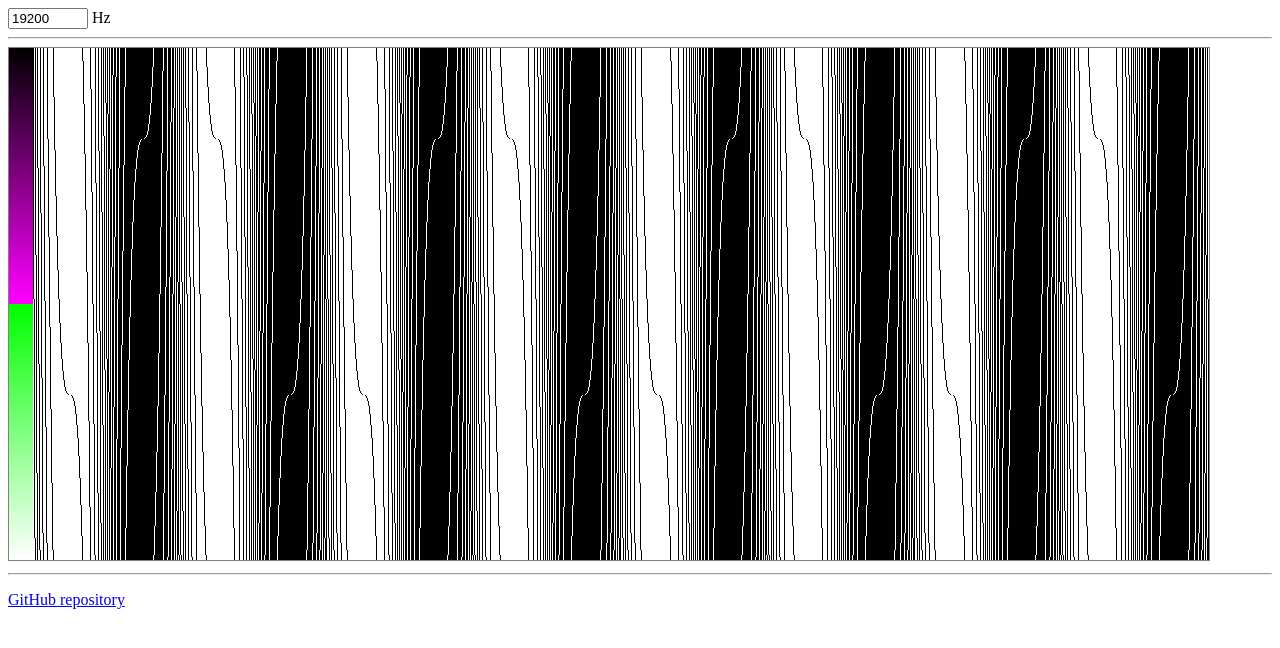
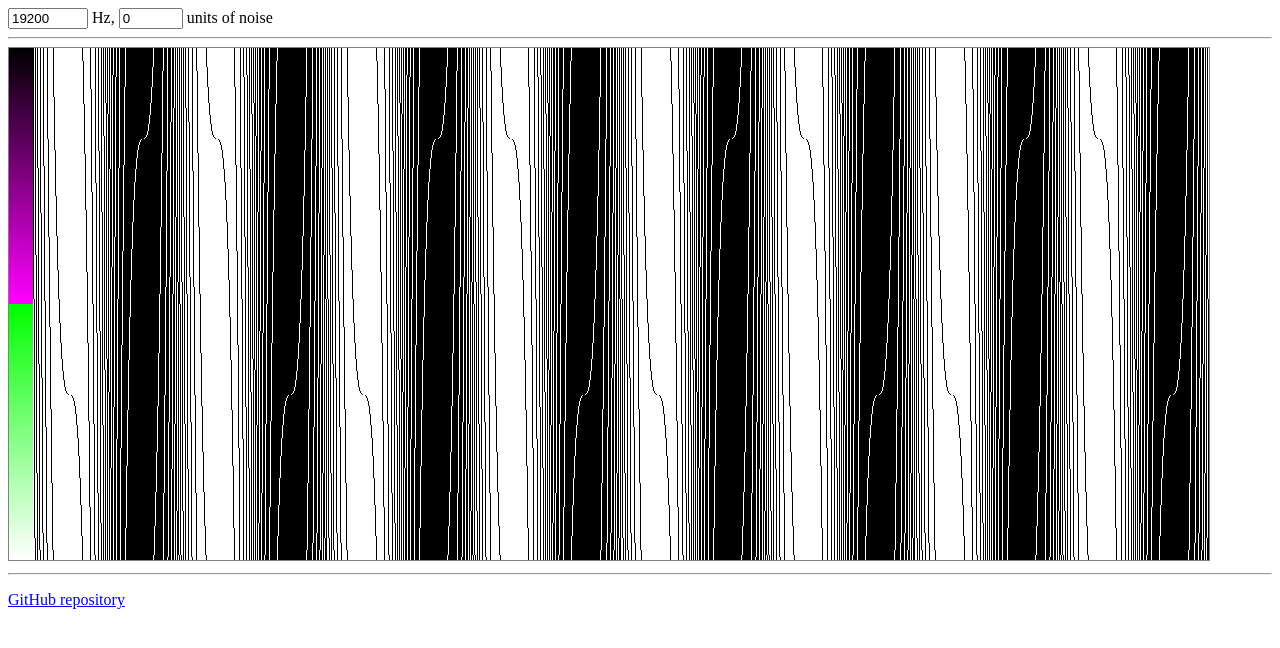
Before and after one commit to plstonge/dsd-noise-and-signal, a plain HTML site: page index.html in a window 1280 px wide. Drawn offline with Linux system fonts and the light colour scheme.

Commit message:
Variable noise added to sigma

```diff
--- a/index.html
+++ b/index.html
@@ -8,7 +8,10 @@
 <div>
   <input type="number" id="freq" name="freq" list="freqs" min="256" max="26880" step="256"
     value="19200" onchange="drawDSD()"/>
-  <label for="freq">Hz</label>
+  <label for="freq">Hz,</label>
+  <input type="number" id="noise" name="noise" list="n_levels" min="0" max="100" step="1"
+    value="0" onchange="drawDSD()"/>
+  <label for="noise">units of noise</label>
 </div>
 <hr />
 <canvas id="theCanvas" style="border:1px solid #808080;"></canvas>
@@ -29,6 +32,7 @@ theCanvas.width = width
 
 function drawDSD() {
   const freq = document.getElementById("freq").value
+  const noise_level = document.getElementById("noise").value
   const ctx = theCanvas.getContext("2d");
   const imageData = ctx.getImageData(0, 0, width, height)
 
@@ -55,7 +59,8 @@ function drawDSD() {
       let y_50 = Math.sin(2 * Math.PI * freq * x_50 / dsd_freq)
       let y_75 = Math.sin(2 * Math.PI * freq * x_75 / dsd_freq)
 
-      sigma += (y_25 + 2 * y_50 + y_75) / 4
+      let noise = noise_level * (Math.random() + Math.random() + Math.random() + Math.random() - 2.0) / 200
+      sigma += noise + (y_25 + 2 * y_50 + y_75) / 4
 
       let bit = (sigma >= 0 ? 1 : -1)
       sigma -= bit
```
